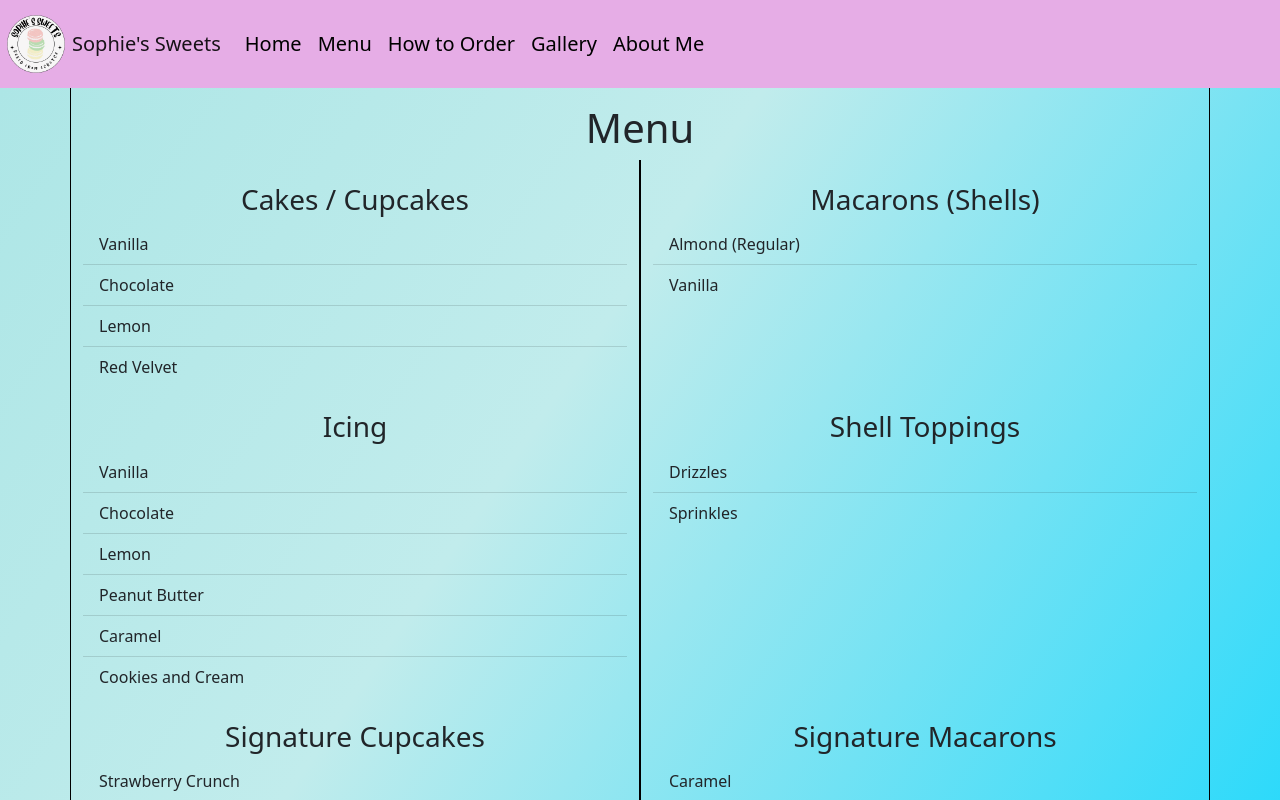
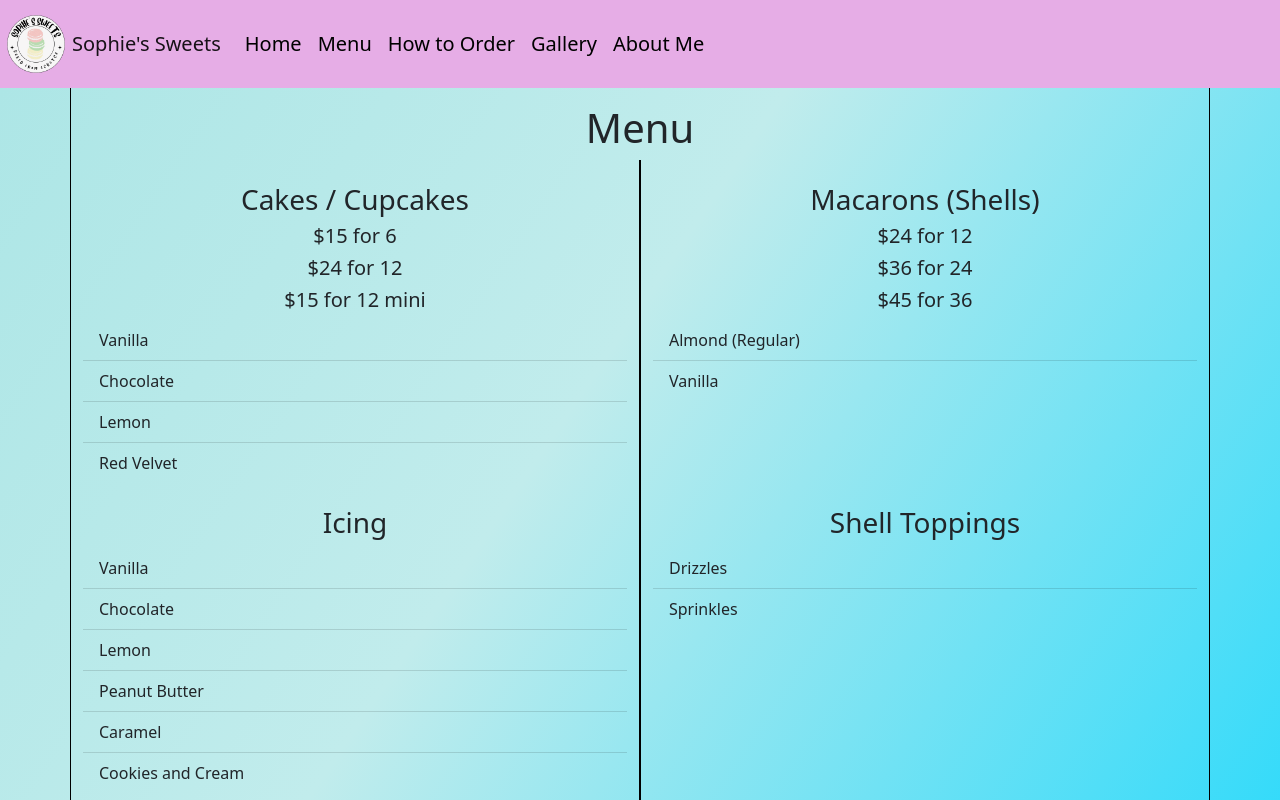
Before and after one commit to Hunter-Wigal/Sophies-Sweets, an Angular app: page /menu in a window 1280 px wide. Shown: the top 800 px of the page. Built offline with nearby package versions, Linux system fonts and the light colour scheme.

Commit message:
Added pricing to menu page

```diff
--- a/src/app/menu/menu.component.css
+++ b/src/app/menu/menu.component.css
@@ -23,3 +23,16 @@ ul, li{
 .allergy{
     font-size: 20px;
 }
+
+h5{
+    text-align: center;
+    font-weight: 400;
+}
+
+/* @media screen and (max-width: 700px){
+    h5{
+        margin-left: 5%;
+        display: inline-flex;
+        text-align: center;
+    }
+} */
--- a/src/app/menu/menu.component.html
+++ b/src/app/menu/menu.component.html
@@ -22,6 +22,19 @@
                 <h3>Macarons (Shells)</h3>
             </div>
         </div>
+        <div class="row">
+            <div class="col">
+                <h5>$15 for 6</h5>
+                <h5>$24 for 12</h5>
+                <h5>$15 for 12 mini</h5>
+            </div>
+            <div class="col">
+                    <h5>$24 for 12</h5>
+                    <h5>$36 for 24</h5>
+                    <h5>$45 for 36</h5>
+            </div>
+        </div>
+
         <div class="row">
             <div class="col">
                 <!--Cake Flavors-->
```
